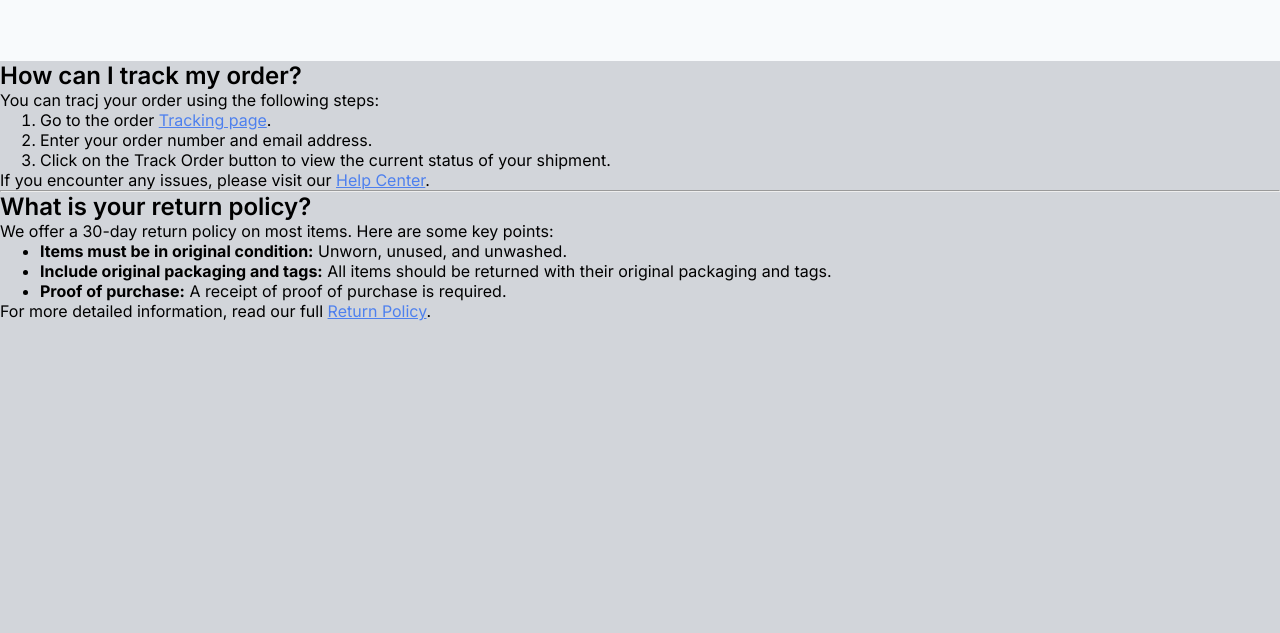
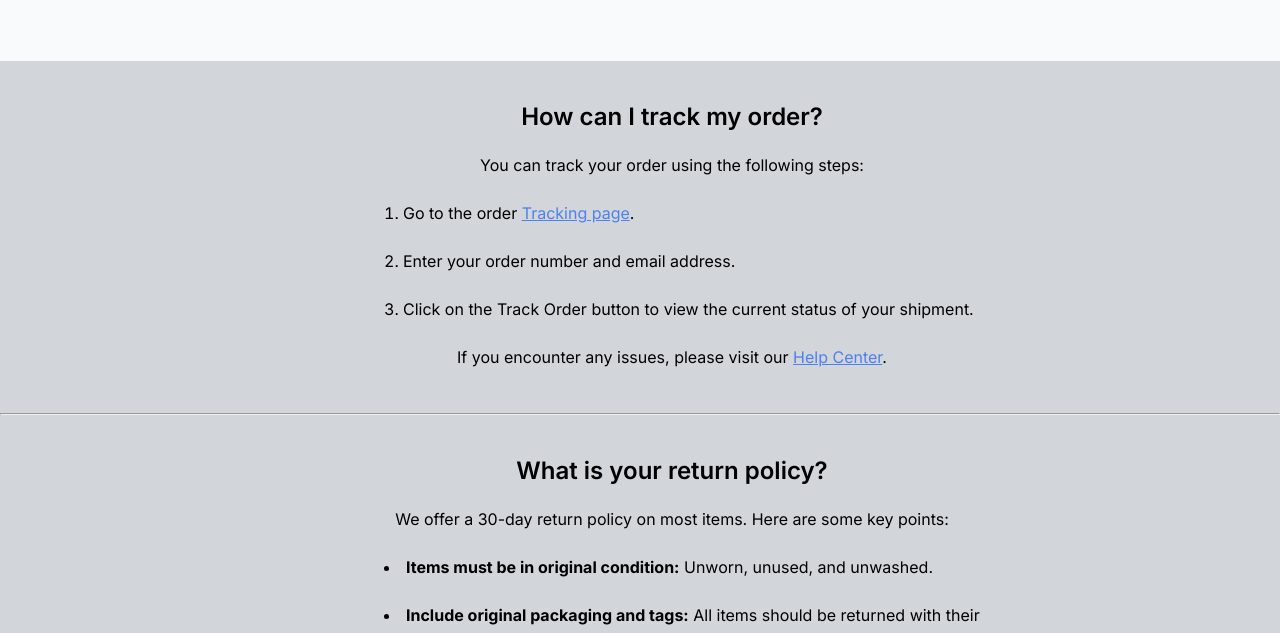
Before and after one commit to zhishopov/faq-page, a plain HTML site: page index.html in a window 1280 px wide. Shown: the part 167-800 px from the top of the page. Drawn offline with Linux system fonts and the light colour scheme.

Commit message:
Add more styles

```diff
--- a/index.html
+++ b/index.html
@@ -20,7 +20,7 @@
     <main>
       <section class="section-one">
         <h2>How can I track my order?</h2>
-        <p>You can tracj your order using the following steps:</p>
+        <p>You can track your order using the following steps:</p>
         <ol>
           <li>Go to the order <a href="#">Tracking page</a>.</li>
           <li>Enter your order number and email address.</li>
--- a/styles.css
+++ b/styles.css
@@ -32,5 +32,40 @@ a {
 }
 
 .section-one {
-  width: 50%;
+  width: 100%;
+  text-align: center;
+  margin: 0 auto;
+  padding: 2rem;
 }
+
+.section-two {
+  width: 100%;
+  text-align: center;
+  margin: 0 auto;
+  padding: 2rem;
+}
+
+ol {
+  list-style-position: inside;
+  text-align: left;
+  margin: 0 auto;
+  padding-left: 1.5rem;
+  max-width: 600px;
+}
+
+ul {
+  list-style-position: inside;
+  text-align: left;
+  margin: 0 auto;
+  padding-left: 1.5rem;
+  max-width: 600px;
+}
+
+li {
+  padding-left: 0;
+  text-align: left;
+}
+
+main {
+  line-height: 3rem;
+}
```
